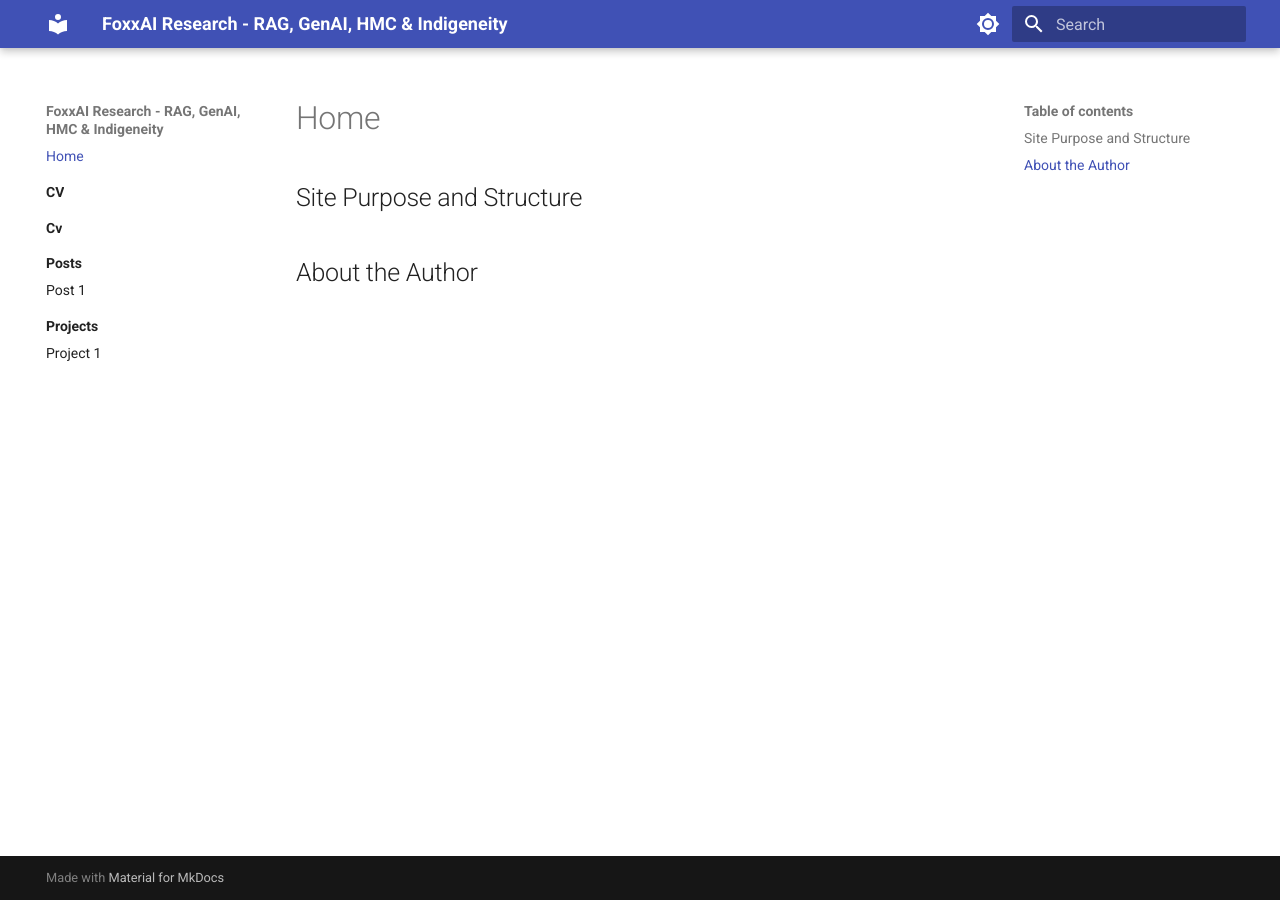
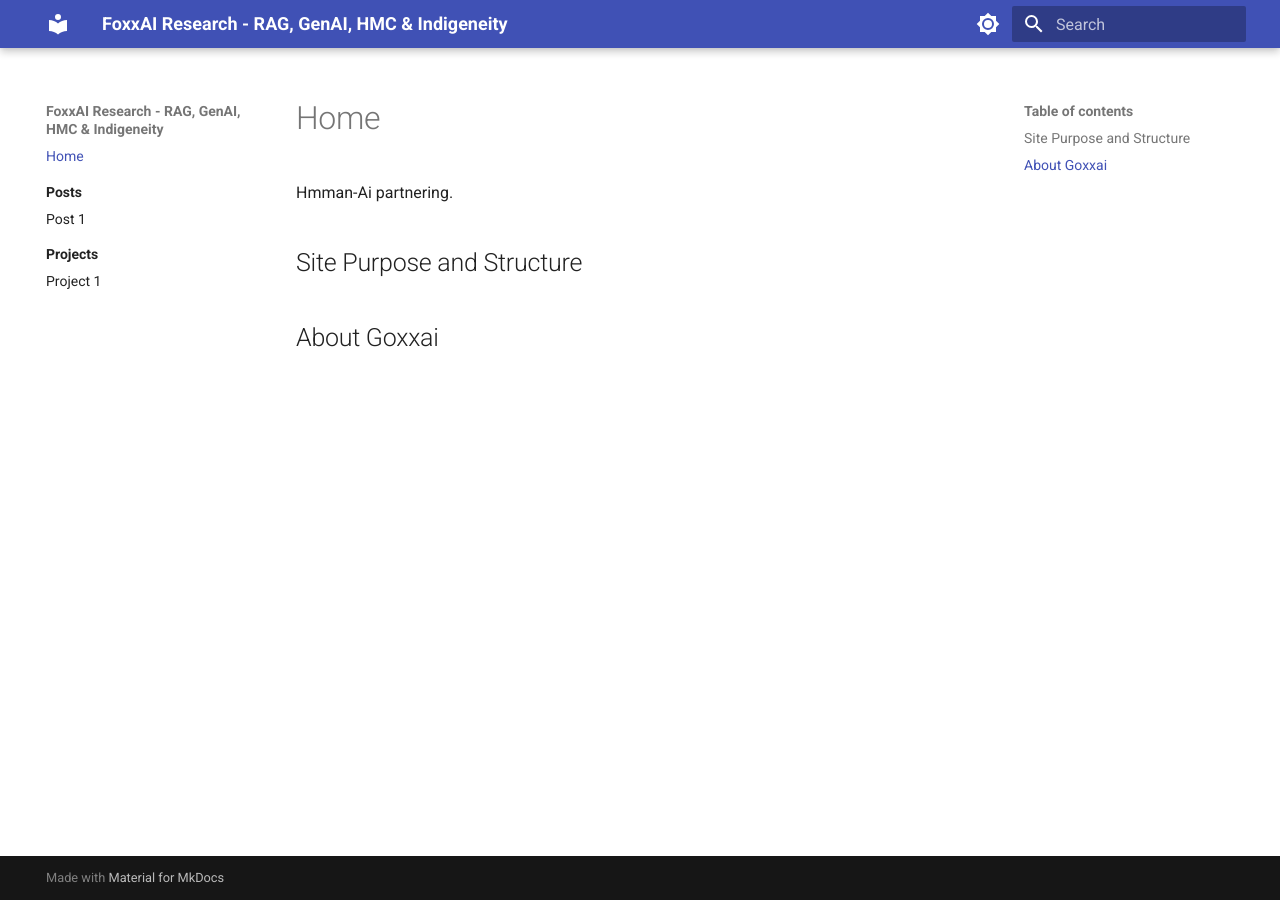
Before and after one commit to Foxxai/foxxai.xyz, an MkDocs documentation site: the page built from docs/index.md, in a window 1280 px wide. Built offline with MkDocs 1.6.1 and Material for MkDocs 9.7.7, drawn with Linux system fonts in a browser that asks for light colours.

Commit message:
Site updates

```diff
--- a/docs/index.md
+++ b/docs/index.md
@@ -1,5 +1,5 @@
-# Home
+Hmman-Ai partnering.
 
 ## Site Purpose and Structure
 
-## About the Author
+## About Goxxai
```
Also changed, not shown: docs/CV/index.md (deleted, +0 -1 lines), docs/cv/index.md (deleted, +0 -1 lines).
